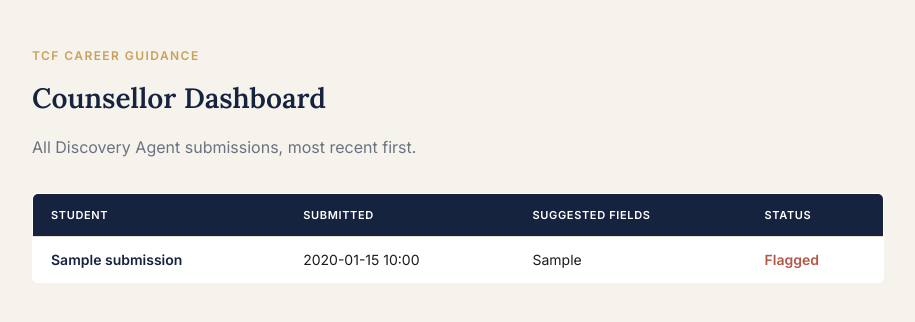
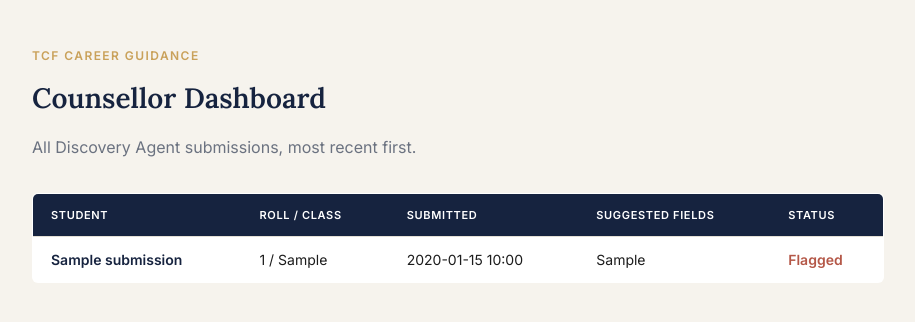
Before and after one commit to javedqarib332-art/CareerPilot-The-Citizens-Foundation-College, a Flask app: template templates/dashboard.html in a window 1280 px wide. Shown: the top 322 px of the page, without its empty margins (182-1097 px from the left). Run offline with Flask 3, Linux system fonts and the light colour scheme; the template is opened without the code that fills it: most values are stand-ins (such as "Sample title", 1, 10 or a date in 2020).

Commit message:
Update dashboard.html

```diff
--- a/templates/dashboard.html
+++ b/templates/dashboard.html
@@ -30,12 +30,13 @@
   {% if submissions %}
   <table>
     <thead>
-      <tr><th>Student</th><th>Submitted</th><th>Suggested Fields</th><th>Status</th></tr>
+      <tr><th>Student</th><th>Roll / Class</th><th>Submitted</th><th>Suggested Fields</th><th>Status</th></tr>
     </thead>
     <tbody>
       {% for s in submissions %}
       <tr>
         <td><a class="row-link" href="/dashboard/{{ s.id }}">{{ s.student_name }}</a></td>
+        <td>{{ s.roll_number or '—' }} / {{ s.student_class or '—' }}</td>
         <td>{{ s.created_at[:16].replace('T', ' ') }}</td>
         <td>{{ s.suggested_fields | join(', ') if s.suggested_fields else '—' }}</td>
         <td>
```
